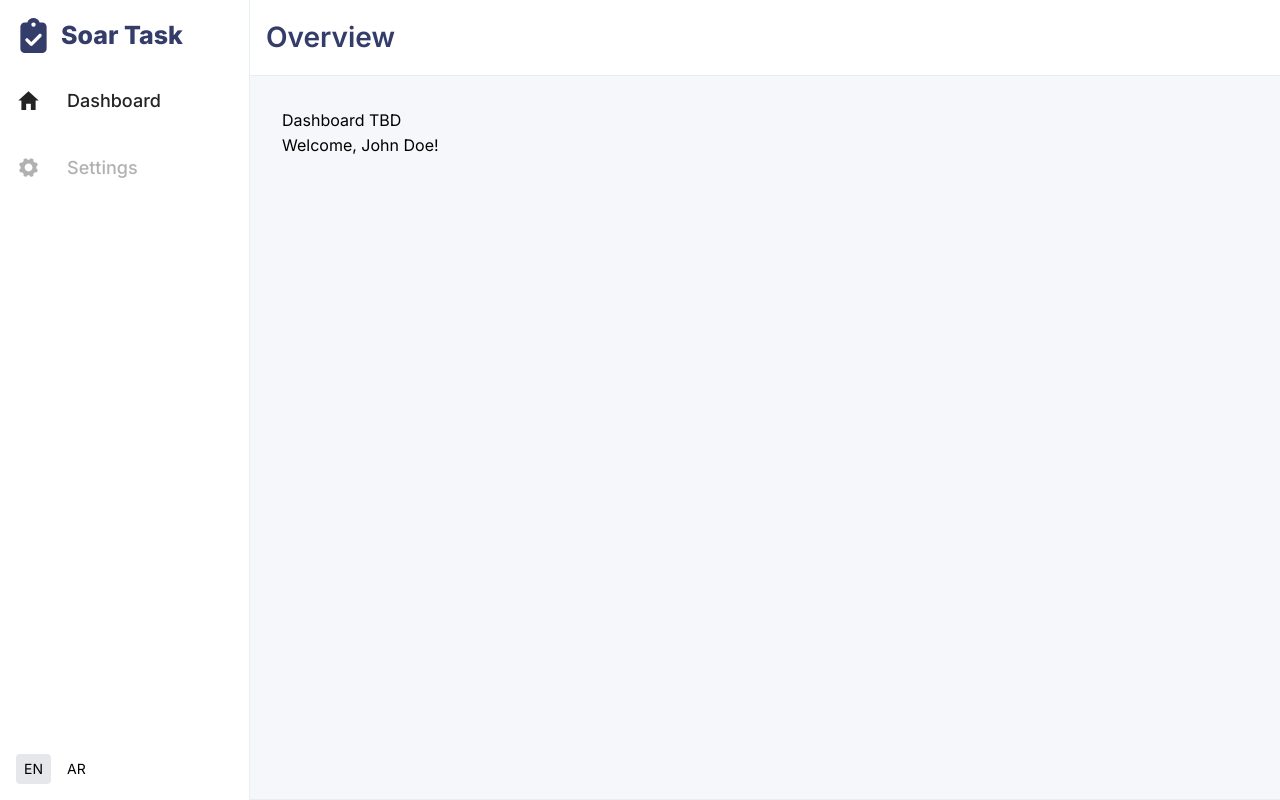
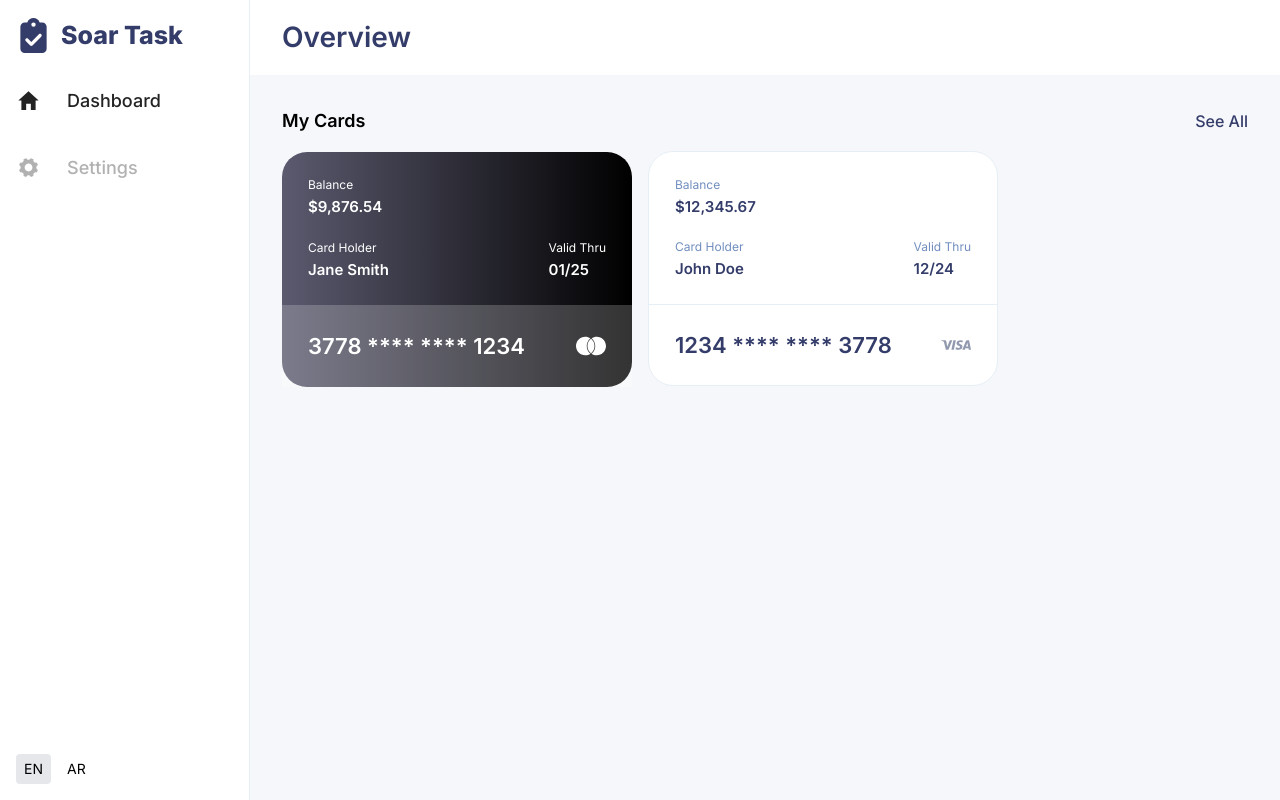
Before and after one commit to mubashir-irfan/soar_assessment_poc, a React (Create React App) app: page / in a window 1280 px wide. Built offline with nearby package versions, Linux system fonts and the light colour scheme.

Commit message:
card component UI
Signed-off-by: Muhammad Mubashir Irfan <mubashir.irfan37@gmail.com>

```diff
--- a/src/Dashboard/Dashboard.tsx
+++ b/src/Dashboard/Dashboard.tsx
@@ -1,14 +1,22 @@
 import React, { useState, useEffect } from 'react';
-import { UserData } from '../types';
+import { BankingCard, UserData } from '../types';
 import { Loader } from '../shared/components';
 import { useI18n } from '../context/I18nContext';
 import { mockDataService } from '../services/mockData';
+import { useTranslation } from 'react-i18next';
+import { Card } from '../components';
 
 function Dashboard() {
+  const { t } = useTranslation();
   const [userData, setUserData] = useState<UserData | null>(null);
   const [isLoading, setIsLoading] = useState(true);
   const [error, setError] = useState<string | null>(null);
-  const { i18n } = useI18n();
+  const [cards, setCards] = useState<BankingCard[]>([]);
+
+  useEffect(() => {
+    mockDataService.getBankingCards().then(setCards);
+  }, []);
+
 
   useEffect(() => {
     setIsLoading(true);
@@ -37,9 +45,22 @@ function Dashboard() {
   }
 
   return (
-    <div className="p-4">
-      <p>Dashboard TBD</p>
-      <p>{i18n.t('welcome', { name: userData.name })}</p> {/* Translated welcome message */}
+    <div className="flex flex-col">
+      {/* Cards Section */}
+      <section className="overflow-x-auto whitespace-nowrap p-4">
+        <div className="flex items-center justify-between mb-4">
+          <h2 className="text-lg font-semibold">{t('dashboard.myCards')}</h2>
+          <button className="text-soar font-medium">{t('dashboard.seeAll')}</button>
+        </div>
+
+        {cards.map((card, index) => (
+          <div key={index} className="inline-block mr-4 last:mr-0">
+            <Card card={card} />
+          </div>
+        ))}
+      </section>
+
+      {/* Other sections will go here */}
     </div>
   );
 }
--- /dev/null
+++ b/src/components/Card.tsx
@@ -0,0 +1,103 @@
+// src/components/Card.tsx
+
+import React from 'react';
+import { formatCurrency } from '../utils';
+import { SoarCardType, CardVendor } from '../types';
+import { RiVisaLine } from 'react-icons/ri';
+import { SiMastercard } from 'react-icons/si';
+
+interface CardProps {
+  card: {
+    type: SoarCardType;
+    balance: number;
+    cardHolder: string;
+    validThru: string;
+    cardNumber: string;
+    vendor: CardVendor;
+  };
+}
+
+function Card({ card }: CardProps) {
+  const isPremium = card.type === SoarCardType.SOAR_PREMIUM;
+
+  const renderCardLogo = () => {
+    if (card.vendor === CardVendor.MASTERCARD) {
+      return (
+        <SiMastercard
+          size={30}
+          color={isPremium ? 'white' : '#9199AF80'}
+          style={{ opacity: isPremium ? 1 : 0.5 }}
+        />
+      );
+    } else if (card.vendor === CardVendor.VISA) {
+      return <RiVisaLine size={30} color={isPremium ? 'white' : '#9199AF'} />;
+    }
+    return null;
+  };
+
+  return (
+    <div
+      className={`flex flex-col rounded-[1.5625rem] w-[16.5rem] min-w-[16.5rem] sm:w-[21.875rem] sm:min-w-[21.875rem] h-[10.625rem] sm:h-[14.6875rem] ${
+        isPremium
+          ? 'bg-gradient-to-r from-[#5B5A6F] to-[#000000]'
+          : 'bg-white text-[#718EBF] border border-border-light'
+      }`}
+    >
+      <div className="px-[1.625rem] py-[1.5rem] flex-grow flex flex-col justify-between">
+        <div className="flex justify-between items-start">
+          <div>
+            <div className={`text-[0.75rem] font-normal ${isPremium ? 'text-white' : 'text-[#718EBF]'}`}>Balance</div>
+            <div
+              className={`text-[0.9375rem] font-semibold ${
+                isPremium ? 'text-white' : 'text-soar'
+              }`}
+            >
+              {formatCurrency(card.balance)}
+            </div>
+          </div>
+          <div>{/* Placeholder for chip icon */}</div>
+        </div>
+
+        <div className="flex justify-between">
+          <div>
+            <div className={`text-[0.75rem] font-normal ${isPremium ? 'text-white' : 'text-[#718EBF]'}`}>Card Holder</div>
+            <div
+              className={`text-[0.9375rem] font-semibold ${
+                isPremium ? 'text-white' : 'text-soar'
+              }`}
+            >
+              {card.cardHolder}
+            </div>
+          </div>
+          <div>
+            <div className={`text-[0.75rem] font-normal ${isPremium ? 'text-white' : 'text-[#718EBF]'}`}>Valid Thru</div>
+            <div
+              className={`text-[0.9375rem] font-semibold ${
+                isPremium ? 'text-white' : 'text-soar'
+              }`}
+            >
+              {card.validThru}
+            </div>
+          </div>
+        </div>
+      </div>
+
+      <div
+        className={`flex justify-between px-[1.625rem] ${isPremium ? 'py-[1.5rem]' : 'py-[1.4375rem]'} items-center w-full ${
+          isPremium ? 'bg-white/20' : 'border-t border-border-light'
+        }`}
+      >
+        <div
+          className={`text-[1.375rem] font-semibold ${
+            isPremium ? 'text-white' : 'text-soar'
+          }`}
+        >
+          {card.cardNumber}
+        </div>
+        {renderCardLogo()}
+      </div>
+    </div>
+  );
+}
+
+export default Card;
--- a/src/components/Layout.tsx
+++ b/src/components/Layout.tsx
@@ -5,35 +5,46 @@ import Navbar from './Navbar';
 import { useAuth } from '../context/AuthContext';
 import { useI18n } from '../context/I18nContext';
 import { useLocation } from 'react-router-dom';
+import { AiOutlineMenu } from 'react-icons/ai';
+import { useTranslation } from 'react-i18next';
 
 function Layout({ children }: { children: React.ReactNode }) {
   const { isAuthenticated } = useAuth();
-  const { dir, i18n, i18nInitialized } = useI18n(); // Update this line
+  const { dir, i18n, i18nInitialized } = useI18n();
   const location = useLocation();
+  const { t } = useTranslation();
 
   if (!isAuthenticated) {
-    return <div className="p-4">Please log in.</div>;
+    return <div className="p-4">Please log in</div>;
   }
 
   const getHeaderTitle = () => {
     if (location.pathname === '/settings') {
-      return 'settings';
+      return 'settings.settings';
     }
-    return 'overview';
+    return 'dashboard.overview';
   };
 
   if (!i18nInitialized) {
-    return <div>Loading layout...</div>;
+    return <div>Loading...</div>;
   }
 
   return (
     <div dir={dir} className="min-h-screen flex">
-      <Navbar />
-      <div className="flex-grow flex flex-col border-b border-border-light dark:border-border-dark bg-background-light">
-        <header className="p-4 border-b border-border-light dark:border-border-dark bg-background-light">
-          <h1 className="font-[600] text-[28px] text-soar">{i18n.t(getHeaderTitle())}</h1>
+      <div className="hidden sm:block bg-background-white">
+        <Navbar />
+      </div>
+
+      <div className="flex-grow flex flex-col bg-background-white">
+        <header className="p-4 flex items-center justify-between sm:justify-start border-b border-border-light dark:border-border-dark sm:border-b-0">
+          <div className="sm:hidden">
+            <AiOutlineMenu size={18} className="text-soar" />
+          </div>
+          <h1 className="font-[600] text-[28px] text-soar sm:ml-4 sm:text-left text-center flex-grow">
+            {t(getHeaderTitle())}
+          </h1>
         </header>
-        <main className="flex-grow p-4 bg-background-lightContent">
+        <main className="flex-grow p-4 bg-background-light">
           {children}
         </main>
       </div>
--- a/src/components/index.ts
+++ b/src/components/index.ts
@@ -2,3 +2,4 @@ export {default as Navbar} from './Navbar';
 export {default as RouteGuard} from './RouteGard';
 export {default as Layout} from './Layout';
 export {default as LanguageSwitcher} from './LanguageSwitcher';
+export {default as Card} from './Card';
--- a/src/design-system/index.js
+++ b/src/design-system/index.js
@@ -6,8 +6,8 @@ module.exports = {
     active: '#232323',
     inactive: '#B1B1B1',
     background: {
-      light: '#FFFFFF', // Updated to plain white
-      lightContent: '#F6F7FA', // Added light content background
+      light: '#F6F7FA', // Greyish background for main area
+      white: '#FFFFFF', // White background for navbar and header
       dark: '#212529',
     },
     text: {
--- a/src/i18n/ar.json
+++ b/src/i18n/ar.json
@@ -1,16 +1,33 @@
 {
-  "dashboard": "لوحة التحكم",
-  "settings": "الإعدادات",
-  "welcome": "مرحباً، {{name}}!",
-  "loading": "جارٍ التحميل...",
-  "error": "خطأ: {{message}}",
-  "bankingCards": "بطاقات مصرفية",
-  "expenseBreakdown": "تحليل المصاريف",
-  "latestTransactions": "أحدث المعاملات",
-  "weeklyActivity": "النشاط الأسبوعي",
-  "quickTransfer": "تحويل سريع",
-  "balanceHistory": "سجل الرصيد",
-  "sendAmount": "إرسال المبلغ",
-  "overview": "نظرة عامة",
-  "soarTask": "Soar مهمة"
+  "dashboard": {
+    "overview": "نظرة عامة",
+    "myCards": "بطاقاتي",
+    "seeAll": "عرض الكل",
+    "recentTransactions": {
+      "title": "أحدث المعاملات",
+      "noTransactions": "لا توجد معاملات حديثة."
+    }
+  },
+  "settings": {
+    "settings": "الإعدادات",
+    "editProfile": {
+      "title": "تعديل الملف الشخصي",
+      "saveButton": "حفظ التغييرات"
+    },
+    "preferences": {
+        "title": "التفضيلات"
+    },
+    "security": {
+        "title": "الأمان"
+    }
+  },
+  "common": {
+    "loading": "جارٍ التحميل...",
+    "error": "خطأ: {{message}}"
+  },
+  "navbar": {
+    "dashboard": "لوحة التحكم",
+    "settings": "الإعدادات",
+    "soarTask": "Soar مهمة"
+  }
 }
--- a/src/i18n/en.json
+++ b/src/i18n/en.json
@@ -1,16 +1,33 @@
 {
-  "dashboard": "Dashboard",
-  "settings": "Settings",
-  "welcome": "Welcome, {{name}}!",
-  "loading": "Loading...",
-  "error": "Error: {{message}}",
-  "bankingCards": "Banking Cards",
-  "expenseBreakdown": "Expense Breakdown",
-  "latestTransactions": "Latest Transactions",
-  "weeklyActivity": "Weekly Activity",
-  "quickTransfer": "Quick Transfer",
-  "balanceHistory": "Balance History",
-  "sendAmount": "Send Amount",
-  "overview": "Overview",
-  "soarTask": "Soar Task"
+  "dashboard": {
+    "overview": "Overview",
+    "myCards": "My Cards",
+    "seeAll": "See All",
+    "recentTransactions": {
+      "title": "Recent Transactions",
+      "noTransactions": "No recent transactions."
+    }
+  },
+  "settings": {
+    "settings": "Settings",
+    "editProfile": {
+      "title": "Edit Profile",
+      "saveButton": "Save Changes"
+    },
+    "preferences": {
+        "title": "Preferences"
+    },
+    "security": {
+        "title": "Security"
+    }
+  },
+  "common": {
+    "loading": "Loading...",
+    "error": "Error: {{message}}"
+  },
+  "navbar": {
+    "dashboard": "Dashboard",
+    "settings": "Settings",
+    "soarTask": "Soar Task"
+  }
 }
--- a/src/services/mockData.ts
+++ b/src/services/mockData.ts
@@ -8,6 +8,8 @@ import {
     WeeklyActivity,
     Contact,
     BalanceHistory,
+    CardVendor,
+    SoarCardType,
   } from '../types';
 
   let mockUserData: UserData = {
@@ -22,8 +24,26 @@ import {
     postalCode: '12345',
     country: 'USA',
     bankingCards: [
-      { cardNumber: '**** **** **** 1234', expiryDate: '12/24', cardType: 'Visa' },
-      { cardNumber: '**** **** **** 5678', expiryDate: '01/25', cardType: 'MasterCard' },
+      {
+        cardNumber: '3778 **** **** 1234',
+        expiryDate: '01/25',
+        vendor: CardVendor.MASTERCARD, // Updated to vendor
+        balance: 9876.54,
+        cardHolder: 'Jane Smith',
+        validThru: '01/25',
+        logo: '/mastercard.svg',
+        type: SoarCardType.SOAR_PREMIUM, // Updated to SoarCardType
+      },
+      {
+        cardNumber: '1234 **** **** 3778',
+        expiryDate: '12/24',
+        vendor: CardVendor.VISA, // Updated to vendor
+        balance: 12345.67,
+        cardHolder: 'John Doe',
+        validThru: '12/24',
+        logo: '/visa.svg',
+        type: SoarCardType.SOAR_STANDARD, // Updated to SoarCardType
+      },
     ],
     expenseBreakdown: {
       labels: ['Groceries', 'Entertainment', 'Utilities', 'Travel'],
@@ -81,6 +101,17 @@ import {
         }, 651);
       });
     },
+    getBankingCards: (): Promise<BankingCard[]> => {
+      return new Promise((resolve, reject) => {
+        setTimeout(() => {
+          if (Math.random() < 0.05) {
+            reject(new Error('Failed to fetch banking cards.'));
+          } else {
+            resolve(mockUserData.bankingCards);
+          }
+        }, 651);
+      });
+    },
     sendAmount: (amount: number, contact: Contact): Promise<Transaction> => {
       return new Promise((resolve, reject) => {
         setTimeout(() => {
@@ -108,17 +139,6 @@ import {
             reject(new Error('Failed to fetch transactions.'));
           } else {
             resolve(mockUserData.latestTransactions);
-          }
-        }, 651);
-      });
-    },
-    getBankingCards: (): Promise<BankingCard[]> => {
-      return new Promise((resolve, reject) => {
-        setTimeout(() => {
-          if (Math.random() < 0.05) {
-            reject(new Error('Failed to fetch banking cards.'));
-          } else {
-            resolve(mockUserData.bankingCards);
           }
         }, 651);
       });
--- a/src/types/index.ts
+++ b/src/types/index.ts
@@ -1,3 +1,24 @@
+export enum SoarCardType {
+  SOAR_PREMIUM = 'SOAR_PREMIUM',
+  SOAR_STANDARD = 'SOAR_STANDARD',
+}
+
+export enum CardVendor {
+  VISA = 'Visa',
+  MASTERCARD = 'MasterCard',
+}
+
+export interface BankingCard {
+  cardNumber: string;
+  expiryDate: string;
+  vendor: CardVendor; // Changed to vendor
+  balance: number;
+  cardHolder: string;
+  validThru: string;
+  logo: string;
+  type: SoarCardType; // Changed to SoarCardType
+}
+
 export interface UserData {
     avatar: string;
     name: string;
@@ -16,13 +37,6 @@ export interface UserData {
     weeklyActivity: WeeklyActivity[];
     quickTransferContacts: Contact[];
     balanceHistory: BalanceHistory[];
-  }
-
-  export interface BankingCard {
-    cardNumber: string;
-    expiryDate: string;
-    cardType: 'Visa' | 'MasterCard' | 'Amex';
-    // Add other card details
   }
 
   export interface ExpenseBreakdown {
--- /dev/null
+++ b/src/utils/index.ts
@@ -0,0 +1,7 @@
+export function formatCurrency(amount: number): string {
+    return new Intl.NumberFormat('en-US', {
+      style: 'currency',
+      currency: 'USD',
+      currencyDisplay: 'symbol', // Use symbol ($) instead of code (USD)
+    }).format(amount);
+  }
--- a/tailwind.config.js
+++ b/tailwind.config.js
@@ -20,7 +20,7 @@ module.exports = {
         '.focus-ring': {
           '&:focus': {
             outline: 'none',
-            boxShadow: `0 0 0 2px ${theme('colors.soar')}`, // Use design system color
+            boxShadow: `0 0 0 2px ${theme('colors.soar')}`,
             borderRadius: '0.375rem',
           },
         },
```
Also changed, not shown: src/components/Navbar.tsx (+9 -10 lines).
